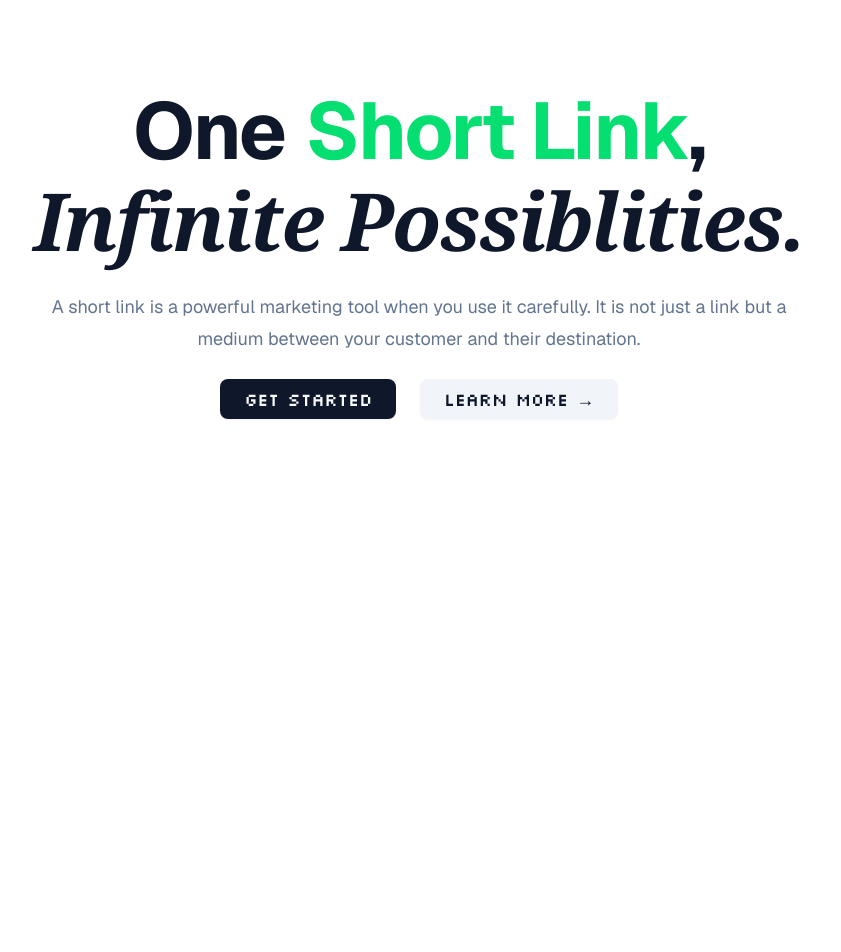
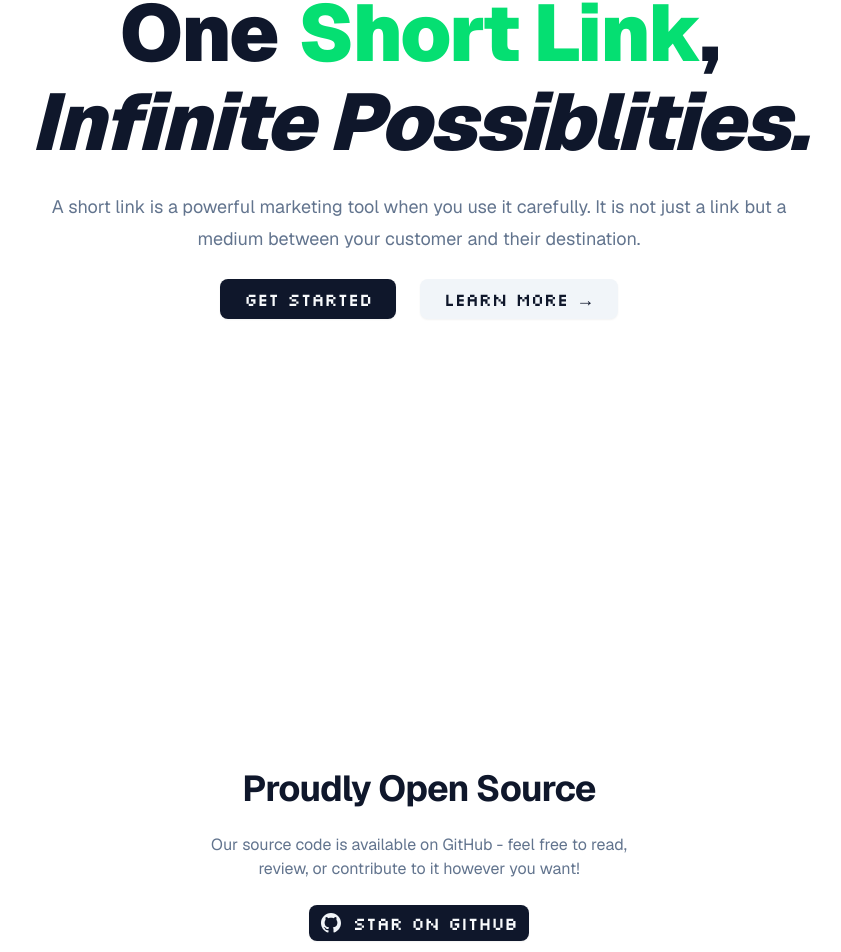
Before and after one commit to uiuxarghya/8bits, a Next.js app: page / in a window 1280 px wide. Shown: the part 211-1163 px from the top of the page, without its empty margins (221-1062 px from the left). Before the commit the page ends 856 px from the top, so only its background shows below. Built offline with nearby package versions, Linux system fonts and the light colour scheme.

Commit message:
refactor(home): improve structure and styling of main sections

```diff
--- a/src/app/(site)/page.tsx
+++ b/src/app/(site)/page.tsx
@@ -4,14 +4,14 @@
 export default async function Home() {
   return (
     <main>
-      <div className="relative px-6 lg:px-8">
+      <section className="relative px-6 lg:px-8">
         <div className="mx-auto max-w-5xl py-32 sm:py-32 lg:pt-36">
           <div className="flex flex-col gap-y-6 text-center">
-            <h1 className="text-4xl font-bold tracking-tight text-slate-900 sm:text-[5rem] dark:text-white">
+            <h1 className="text-4xl font-black tracking-tight text-slate-900 sm:text-[5rem] dark:text-white">
               One
               <span className="text-green-400 sm:pl-5">Short Link</span>,
               <br />
-              <span className="font-serif italic sm:text-[5rem]">
+              <span className="font-black italic sm:text-[5rem]">
                 Infinite Possiblities.
               </span>
             </h1>
@@ -25,20 +25,55 @@
                 <Button
                   variant="default"
                   size="lg"
-                  className="text-lg transition-all duration-200 ease-in-out active:scale-95 font-silkscreen tracking-tight"
+                  className="font-silkscreen text-lg tracking-tight transition-all duration-200 ease-in-out active:scale-95"
                 >
                   <span>Get Started</span>
                 </Button>
               </Link>
               <Link href="/about">
-                <Button variant="secondary" size="lg" className="text-lg font-silkscreen tracking-tight">
+                <Button
+                  variant="secondary"
+                  size="lg"
+                  className="font-silkscreen text-lg tracking-tight"
+                >
                   <span>Learn More &rarr;</span>
                 </Button>
               </Link>
             </div>
           </div>
         </div>
-      </div>
+      </section>
+      <section className="min-h-screen flex items-center justify-center">
+        <div className="mx-auto max-w-5xl py-32 sm:py-32 lg:pt-36">
+          <div className="flex flex-col gap-y-6 text-center">
+            <h1 className="text-2xl font-bold tracking-tight text-slate-900 sm:text-4xl dark:text-white">
+              Proudly Open Source
+            </h1>
+            <p className="text-md mx-auto max-w-md text-slate-500 dark:text-slate-400">
+              Our source code is available on GitHub - feel free to read,
+              review, or contribute to it however you want!
+            </p>
+            <div className="flex items-center justify-center">
+              <Link href="https://github.com/uiuxarghya/8bits">
+                <Button
+                  variant="default"
+                  className="font-silkscreen flex items-center gap-x-3 px-6 text-lg tracking-tight transition-all duration-200 ease-in-out active:scale-95"
+                >
+                  <svg
+                    xmlns="http://www.w3.org/2000/svg"
+                    fill="currentColor"
+                    viewBox="0 0 24 24"
+                    className="size-5 text-slate-100"
+                  >
+                    <path d="M12 0c-6.626 0-12 5.373-12 12 0 5.302 3.438 9.8 8.207 11.387.599.111.793-.261.793-.577v-2.234c-3.338.726-4.033-1.416-4.033-1.416-.546-1.387-1.333-1.756-1.333-1.756-1.089-.745.083-.729.083-.729 1.205.084 1.839 1.237 1.839 1.237 1.07 1.834 2.807 1.304 3.492.997.107-.775.418-1.305.762-1.604-2.665-.305-5.467-1.334-5.467-5.931 0-1.311.469-2.381 1.236-3.221-.124-.303-.535-1.524.117-3.176 0 0 1.008-.322 3.301 1.23.957-.266 1.983-.399 3.003-.404 1.02.005 2.047.138 3.006.404 2.291-1.552 3.297-1.23 3.297-1.23.653 1.653.242 2.874.118 3.176.77.84 1.235 1.911 1.235 3.221 0 4.609-2.807 5.624-5.479 5.921.43.372.823 1.102.823 2.222v3.293c0 .319.192.694.801.576 4.765-1.589 8.199-6.086 8.199-11.386 0-6.627-5.373-12-12-12z"></path>
+                  </svg>
+                  <span>Star on Github</span>
+                </Button>
+              </Link>
+            </div>
+          </div>
+        </div>
+      </section>
     </main>
   );
 }
```
